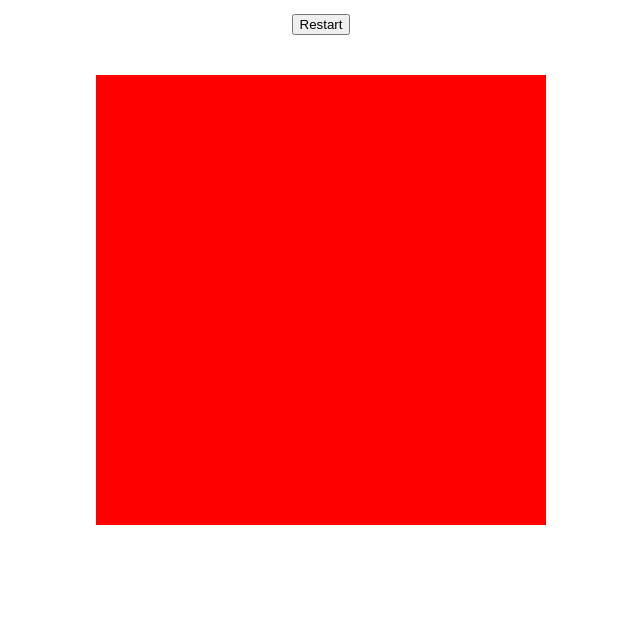
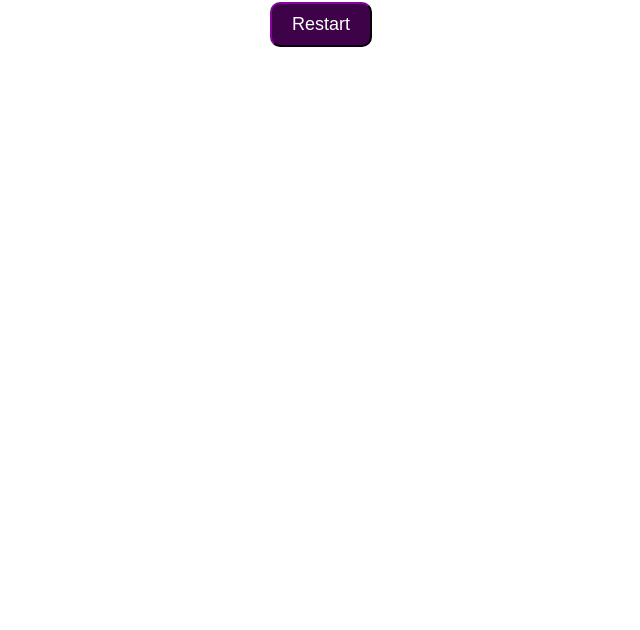
Before and after one commit to b-bryant18/b-bryant18.github.io, a plain HTML site: page index.html in a window 1280 px wide. Shown: the part 170-800 px from the top of the page, without its empty margins (319-959 px from the left). Drawn offline with Linux system fonts and the light colour scheme.

Commit message:
Added button styling and hover effect

```diff
--- a/app.css
+++ b/app.css
@@ -43,5 +43,19 @@ margin-top: 40px ;
     justify-content: center;
     align-items: center;
     color: var(--purple);
-    background-color: red;
 }
+
+button {
+    padding: 10px 20px;
+    border-radius: 10px;
+    background-color: var(--purple);
+    color: white;
+    border-color: var(--purple);
+    font-size: 18px;
+    transition: 200ms transform;
+}
+
+button:hover {
+    cursor: pointer;
+    transform: translateY(-2px);
+}
```
